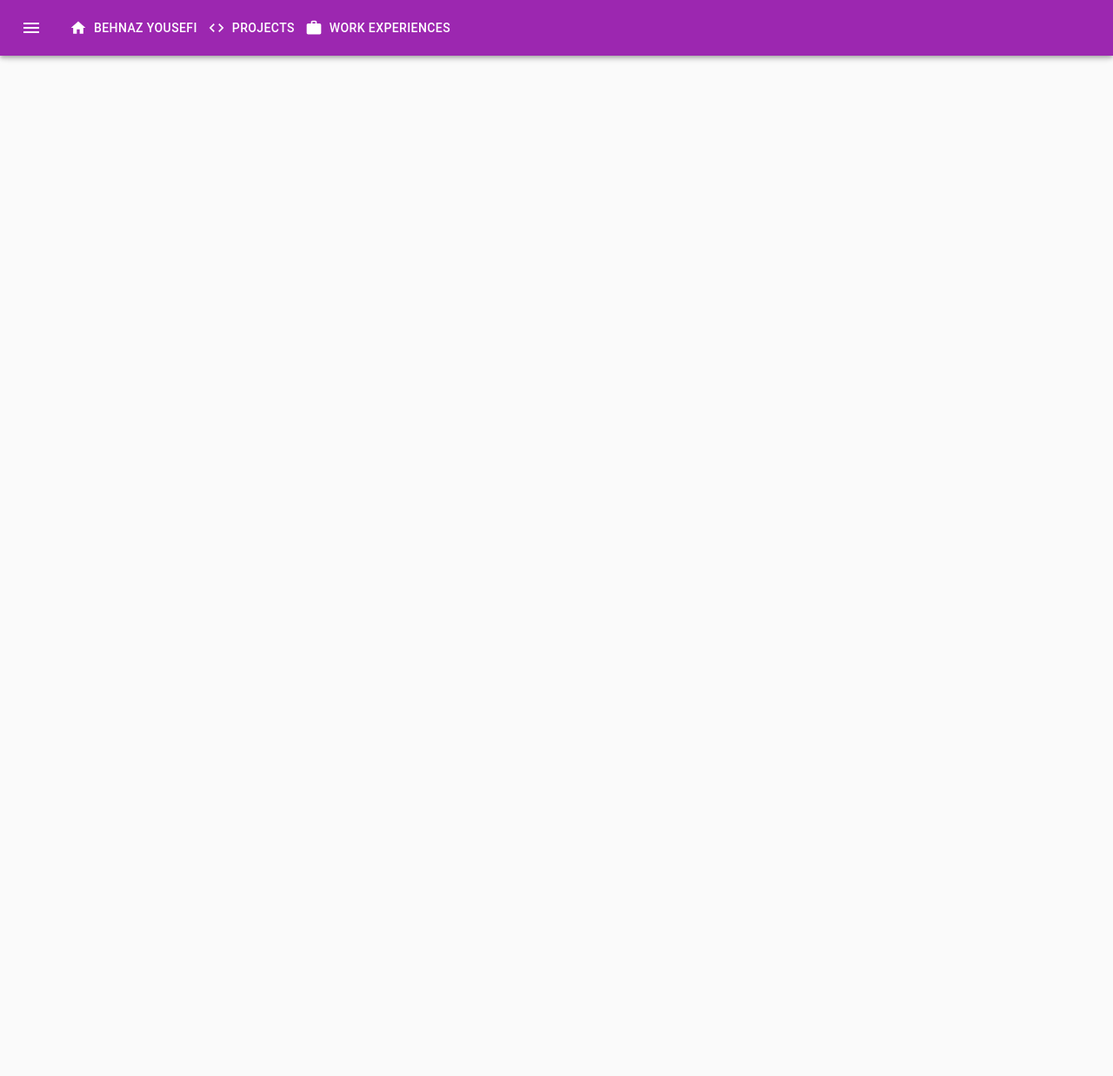
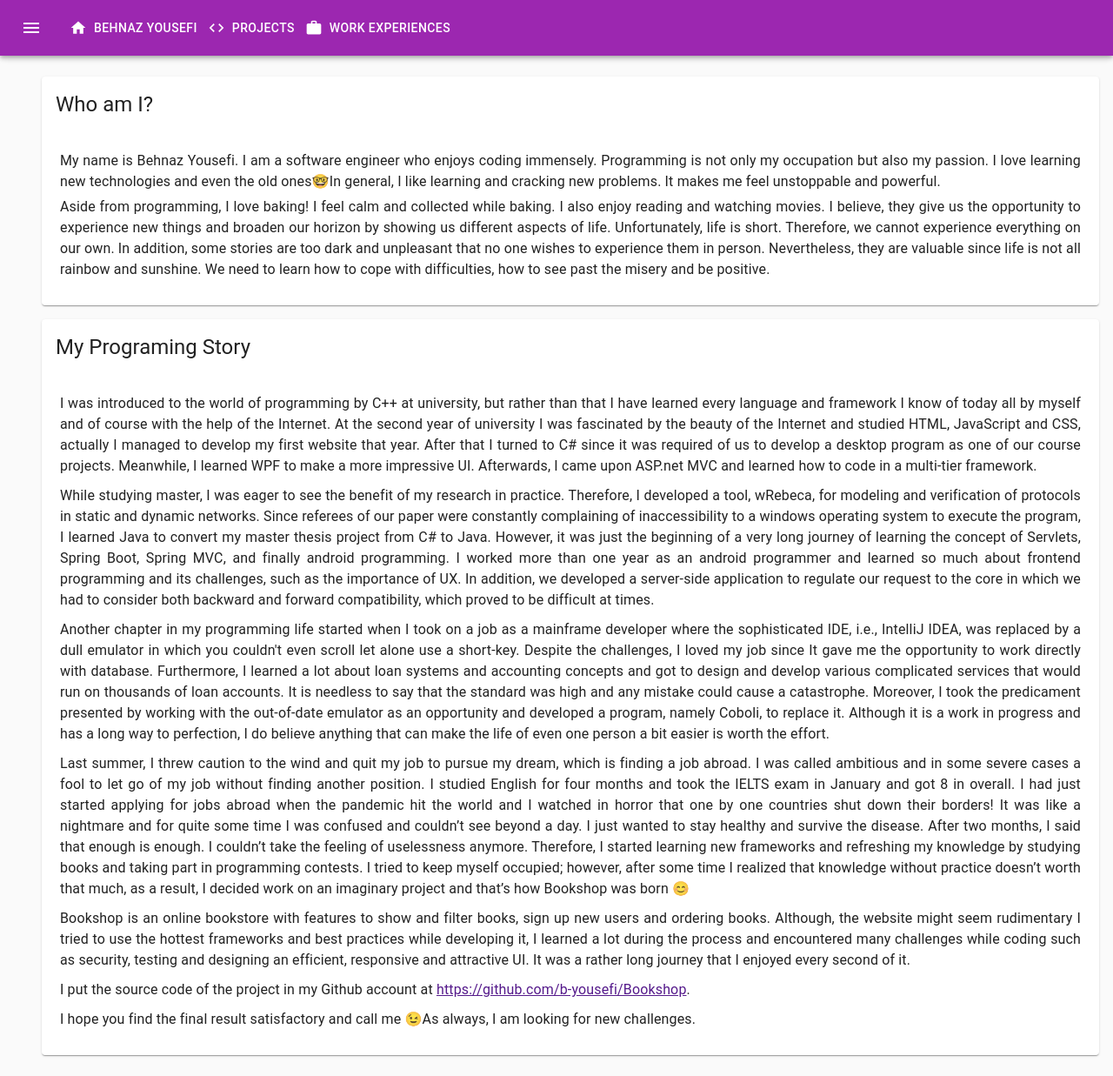
Before and after one commit to b-yousefi/portfolio, a React (Create React App) app: page /about in a window 1280 px wide. Shown: the whole page at 87% size. Before the commit the page ends 800 px from the top, so only its background shows below. Built offline with nearby package versions, Linux system fonts and the light colour scheme.

Commit message:
[feat] add about page

```diff
--- a/src/App.js
+++ b/src/App.js
@@ -8,6 +8,7 @@ import WorkExperiences from "./components/workExperiences";
 import Projects from "./components/projects";
 import Project from "./components/project";
 import { Container } from "@material-ui/core";
+import About from "./components/about";
 
 const theme = createMuiTheme({
   palette: {
@@ -37,6 +38,7 @@ function App() {
           <Route exact path="/work-experiences" component={WorkExperiences} />
           <Route exact path="/projects" component={Projects} />
           <Route path="/projects/:id" component={Project} />
+          <Route path="/about" component={About} />
         </Container>
       </ThemeProvider>
     </BrowserRouter>
--- /dev/null
+++ b/src/components/about.js
@@ -0,0 +1,195 @@
+import React from "react";
+import { CardContent, CardHeader, Grid, Typography } from "@material-ui/core";
+import { withStyles } from "@material-ui/core/styles";
+import Card from "@material-ui/core/Card";
+import { Link } from "react-router-dom";
+
+const About = (props) => {
+  const { classes } = props;
+  return (
+    <Grid container className={classes.root} spacing={2} direction={"column"}>
+      <Grid item>
+        <Card>
+          <CardHeader title={"Who am I?"} />
+          <CardContent>
+            <Typography
+              variant={"body1"}
+              align={"justify"}
+              style={{ margin: 5 }}
+            >
+              My name is Behnaz Yousefi. I am a software engineer who enjoys
+              coding immensely. Programming is not only my occupation but also
+              my passion. I love learning new technologies and even the old ones
+              <span role={"img"} aria-label={"glasses"}>
+                &#129299;
+              </span>
+              In general, I like learning and cracking new problems. It makes me
+              feel unstoppable and powerful.
+            </Typography>
+            <Typography
+              variant={"body1"}
+              align={"justify"}
+              p={5}
+              style={{ margin: 5 }}
+            >
+              Aside from programming, I love baking! I feel calm and collected
+              while baking. I also enjoy reading and watching movies. I believe,
+              they give us the opportunity to experience new things and broaden
+              our horizon by showing us different aspects of life.
+              Unfortunately, life is short. Therefore, we cannot experience
+              everything on our own. In addition, some stories are too dark and
+              unpleasant that no one wishes to experience them in person.
+              Nevertheless, they are valuable since life is not all rainbow and
+              sunshine. We need to learn how to cope with difficulties, how to
+              see past the misery and be positive.
+            </Typography>
+          </CardContent>
+        </Card>
+      </Grid>
+      <Grid item>
+        <Card>
+          <CardHeader title={"My Programing Story"} />
+          <CardContent>
+            <Typography
+              variant={"body1"}
+              align={"justify"}
+              style={{ padding: 5 }}
+            >
+              I was introduced to the world of programming by C++ at university,
+              but rather than that I have learned every language and framework I
+              know of today all by myself and of course with the help of the
+              Internet. At the second year of university I was fascinated by the
+              beauty of the Internet and studied HTML, JavaScript and CSS,
+              actually I managed to develop my first website that year. After
+              that I turned to C# since it was required of us to develop a
+              desktop program as one of our course projects. Meanwhile, I
+              learned WPF to make a more impressive UI. Afterwards, I came upon
+              ASP.net MVC and learned how to code in a multi-tier framework.
+            </Typography>
+            <Typography
+              variant={"body1"}
+              align={"justify"}
+              style={{ padding: 5 }}
+            >
+              While studying master, I was eager to see the benefit of my
+              research in practice. Therefore, I developed a tool, wRebeca, for
+              modeling and verification of protocols in static and dynamic
+              networks. Since referees of our paper were constantly complaining
+              of inaccessibility to a windows operating system to execute the
+              program, I learned Java to convert my master thesis project from
+              C# to Java. However, it was just the beginning of a very long
+              journey of learning the concept of Servlets, Spring Boot, Spring
+              MVC, and finally android programming. I worked more than one year
+              as an android programmer and learned so much about frontend
+              programming and its challenges, such as the importance of UX. In
+              addition, we developed a server-side application to regulate our
+              request to the core in which we had to consider both backward and
+              forward compatibility, which proved to be difficult at times.
+            </Typography>
+            <Typography
+              variant={"body1"}
+              align={"justify"}
+              style={{ padding: 5 }}
+            >
+              Another chapter in my programming life started when I took on a
+              job as a mainframe developer where the sophisticated IDE, i.e.,
+              IntelliJ IDEA, was replaced by a dull emulator in which you
+              couldn't even scroll let alone use a short-key. Despite the
+              challenges, I loved my job since It gave me the opportunity to
+              work directly with database. Furthermore, I learned a lot about
+              loan systems and accounting concepts and got to design and develop
+              various complicated services that would run on thousands of loan
+              accounts. It is needless to say that the standard was high and any
+              mistake could cause a catastrophe. Moreover, I took the
+              predicament presented by working with the out-of-date emulator as
+              an opportunity and developed a program, namely Coboli, to replace
+              it. Although it is a work in progress and has a long way to
+              perfection, I do believe anything that can make the life of even
+              one person a bit easier is worth the effort.
+            </Typography>
+            <Typography
+              variant={"body1"}
+              align={"justify"}
+              style={{ padding: 5 }}
+            >
+              Last summer, I threw caution to the wind and quit my job to pursue
+              my dream, which is finding a job abroad. I was called ambitious
+              and in some severe cases a fool to let go of my job without
+              finding another position. I studied English for four months and
+              took the IELTS exam in January and got 8 in overall. I had just
+              started applying for jobs abroad when the pandemic hit the world
+              and I watched in horror that one by one countries shut down their
+              borders! It was like a nightmare and for quite some time I was
+              confused and couldn’t see beyond a day. I just wanted to stay
+              healthy and survive the disease. After two months, I said that
+              enough is enough. I couldn’t take the feeling of uselessness
+              anymore. Therefore, I started learning new frameworks and
+              refreshing my knowledge by studying books and taking part in
+              programming contests. I tried to keep myself occupied; however,
+              after some time I realized that knowledge without practice doesn’t
+              worth that much, as a result, I decided work on an imaginary
+              project and that’s how Bookshop was born
+              <span role={"img"} aria-label={"happy"}>
+                {" "}
+                &#128522;
+              </span>
+            </Typography>
+            <Typography
+              variant={"body1"}
+              align={"justify"}
+              style={{ padding: 5 }}
+            >
+              Bookshop is an online bookstore with features to show and filter
+              books, sign up new users and ordering books. Although, the website
+              might seem rudimentary I tried to use the hottest frameworks and
+              best practices while developing it, I learned a lot during the
+              process and encountered many challenges while coding such as
+              security, testing and designing an efficient, responsive and
+              attractive UI. It was a rather long journey that I enjoyed every
+              second of it.
+            </Typography>
+            <Typography
+              variant={"body1"}
+              align={"justify"}
+              style={{ padding: 5 }}
+            >
+              I put the source code of the project in my Github account at{" "}
+              <Link href={"https://github.com/b-yousefi/Bookshop"}>
+                https://github.com/b-yousefi/Bookshop
+              </Link>
+              .
+            </Typography>
+            <Typography
+              variant={"body1"}
+              align={"justify"}
+              style={{ padding: 5 }}
+            >
+              I hope you find the final result satisfactory and call me
+              <span role={"img"} aria-label={"wink"}>
+                {" "}
+                &#128521;
+              </span>
+              As always, I am looking for new challenges.
+            </Typography>
+          </CardContent>
+        </Card>
+      </Grid>
+      {/*<Grid item>*/}
+      {/*  <Card>*/}
+      {/*    <CardHeader title={"My Programing Story"} />*/}
+      {/*    <CardContent></CardContent>*/}
+      {/*  </Card>*/}
+      {/*</Grid>*/}
+    </Grid>
+  );
+};
+
+const useStyles = (theme) => ({
+  root: {
+    margin: 16,
+    // padding: 16,
+    width: "100%",
+  },
+});
+
+export default withStyles(useStyles)(About);
```
